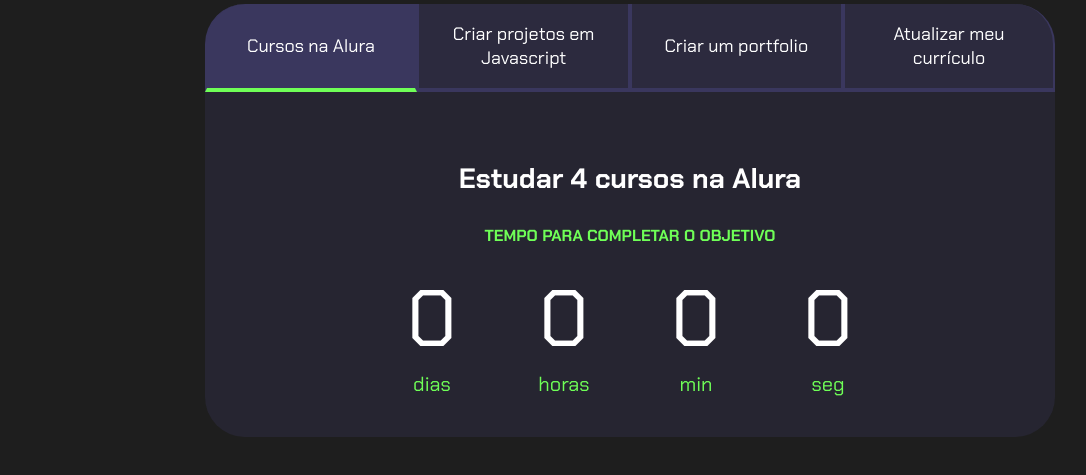
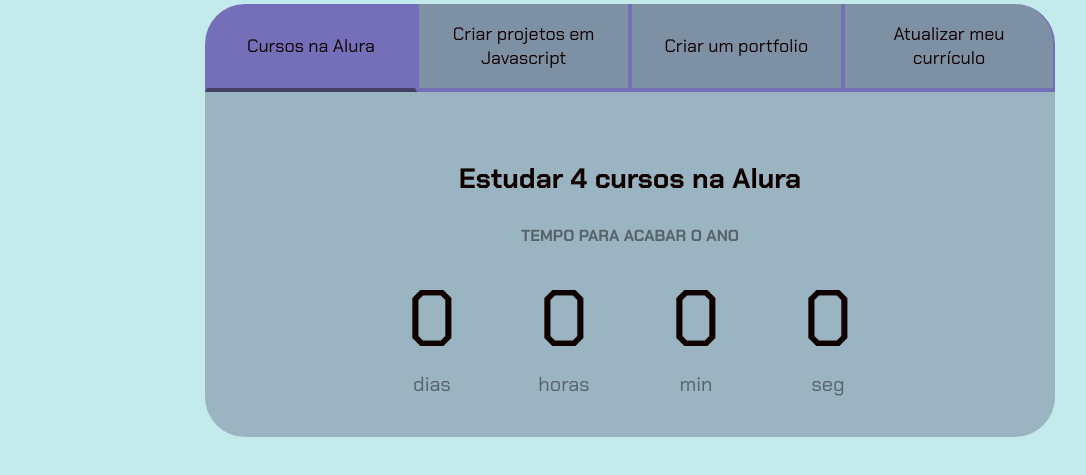
Before and after one commit to biancaTRICO/PROJETOCERTO, a plain HTML site: page index.html in a window 1280 px wide. Shown: the part 99-574 px from the top of the page, without its empty margins (10-1096 px from the left). Drawn offline with Linux system fonts and the light colour scheme.

Commit message:
Add files via upload

```diff
--- a/index.html
+++ b/index.html
@@ -21,7 +21,7 @@
             <div class="abas-textos">
                 <div class="aba-conteudo ativo">
                     <h3 class="aba-conteudo-titulo-principal">Estudar 4 cursos na Alura</h3>
-                    <h4 class="aba-conteudo-titulo-secundario">Tempo para completar o objetivo</h4>
+                    <h4 class="aba-conteudo-titulo-secundario">Tempo para acabar o ano</h4>
                     <div class="contador">
                         <div class="contador-digito">
                             <p class="contador-digito-numero" id="dias0">7</p>
--- a/style.css
+++ b/style.css
@@ -1,10 +1,10 @@
 @import url('https://fonts.googleapis.com/css2?family=Chakra+Petch:wght@400;700&display=swap');
 
 :root {
-    --cor-de-fundo: #1E1E1E;
-    --verde: #6FFF57;
-    --branco: #FFFFFF;
-    --botao-ativo: #3A375E;
+    --cor-de-fundo: #a1e0e29f;
+    --verde: #14141681;
+    --branco: #110202;
+    --botao-ativo: #756fb9;
     --botao-inativo: rgba(58, 55, 94, 0.5);
     --texto-fundo: rgba(58, 55, 94, 0.3);
 }
```
